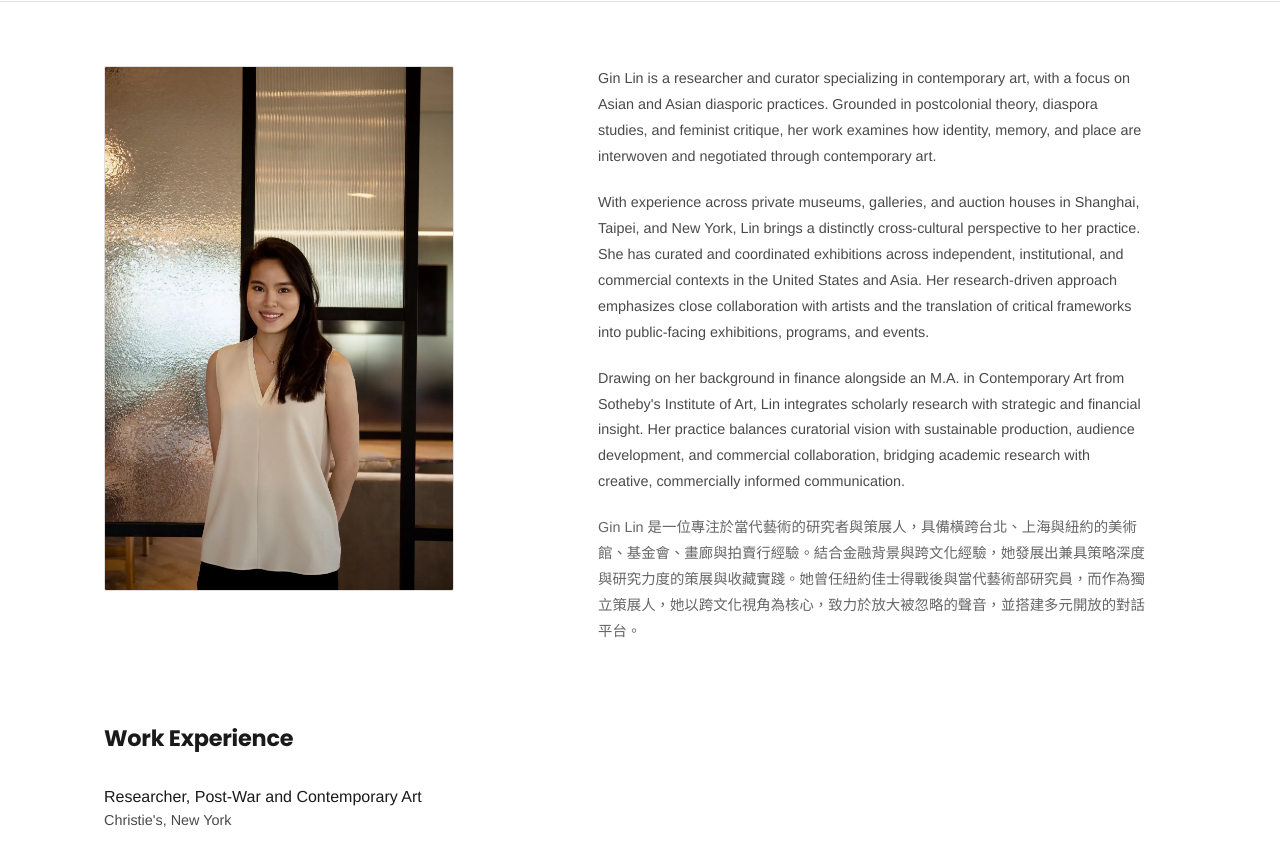
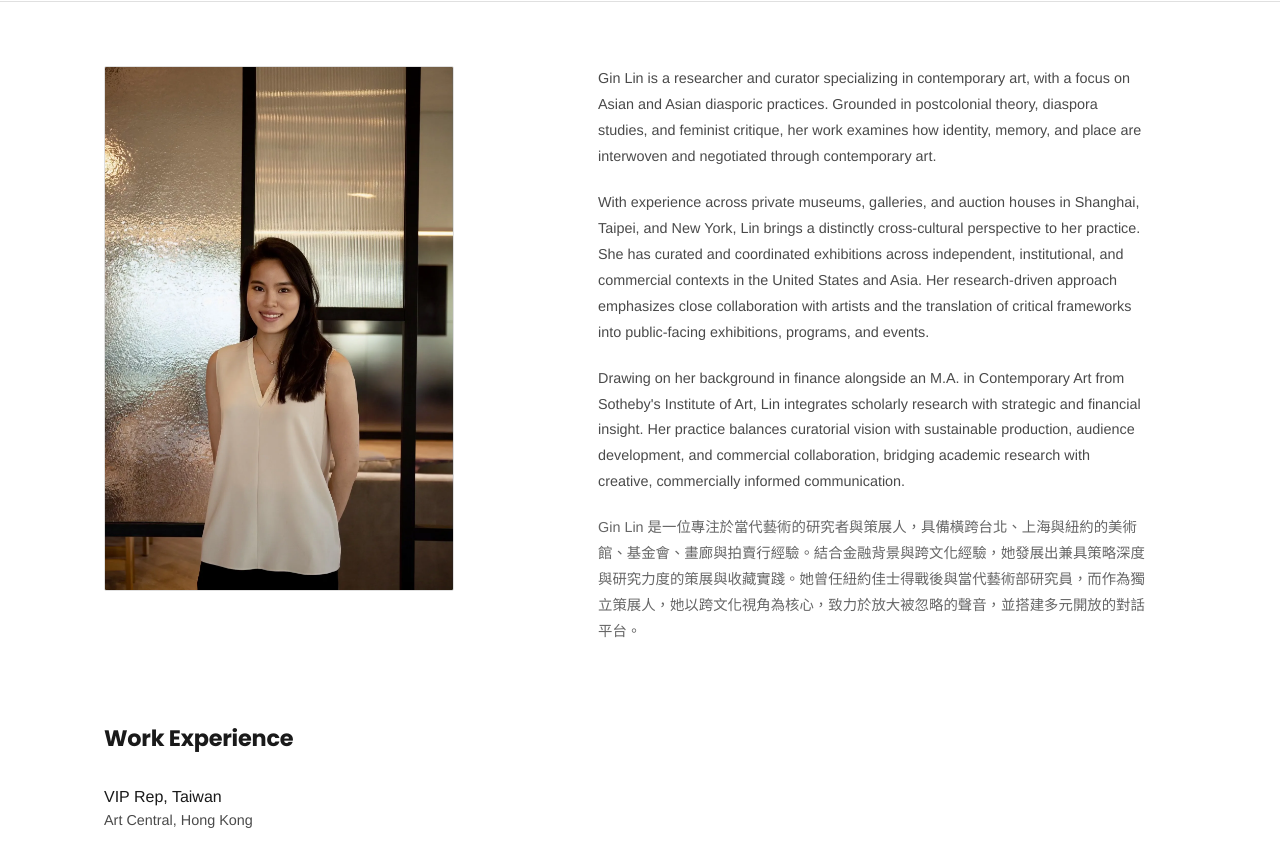
Before and after one commit to Gin01234i/gin-lin, a plain HTML site: page about/index.html in a window 1280 px wide. Shown: the part 77-926 px from the top of the page. Drawn offline with Linux system fonts and the light colour scheme.

Commit message:
Update index.html

```diff
--- a/about/index.html
+++ b/about/index.html
@@ -62,6 +62,10 @@
         <section class="experience">
             <h2>Work Experience</h2>
             <div class="experience-list">
+                <div class="experience-item">
+                    <h3>VIP Rep, Taiwan</h3>
+                    <div class="organization">Art Central, Hong Kong</div>
+                </div>
                 <div class="experience-item">
                     <h3>Researcher, Post-War and Contemporary Art</h3>
                     <div class="organization">Christie's, New York</div>
```
